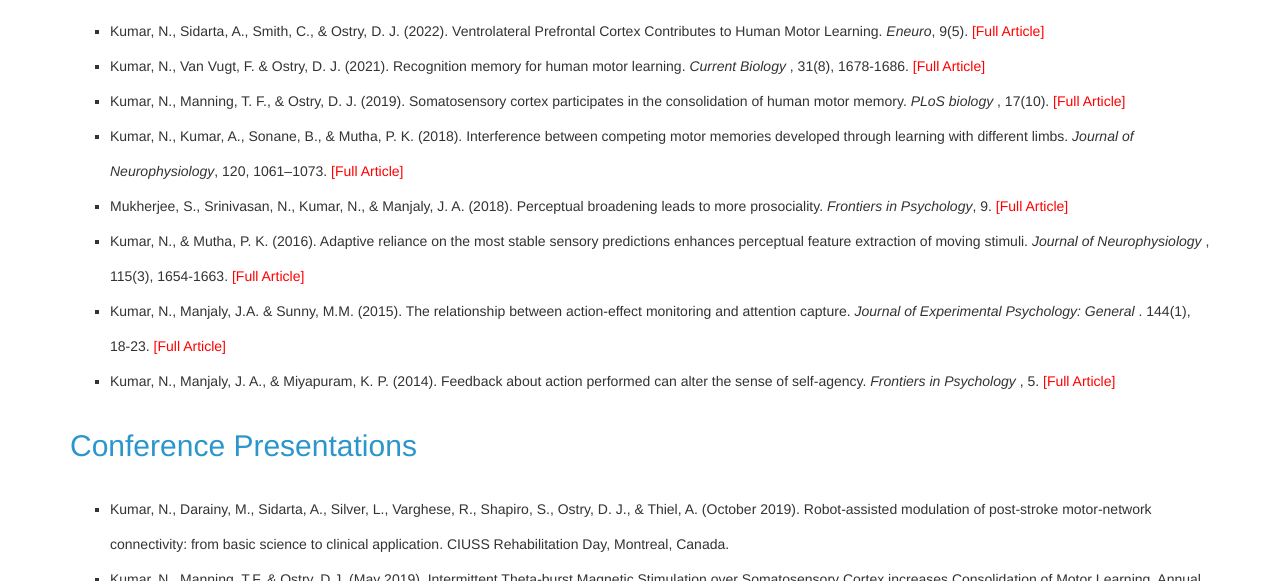
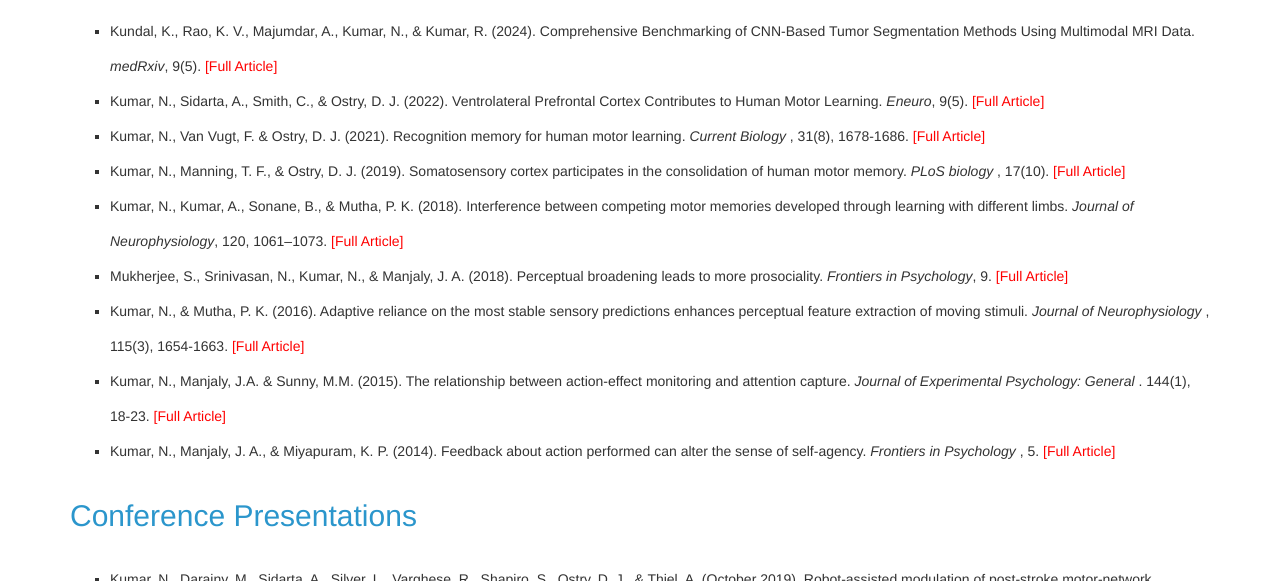
Before and after one commit to neerajiith/plasticity-lab, a plain HTML site: page publications.html in a window 1280 px wide. Shown: the part 519-1100 px from the top of the page. Drawn offline with Linux system fonts and the light colour scheme; files that its build step writes are made by us from their sources.

Commit message:
publication

```diff
--- a/publications.html
+++ b/publications.html
@@ -322,6 +322,10 @@
                         <h2 class="light bordered main-title"><span>Journal Articles</span></h2>
 
                        <ol style="list-style-type:square;">
+
+						<li> Kundal, K., Rao, K. V., Majumdar, A., Kumar, N., & Kumar, R.  (2024).
+							Comprehensive Benchmarking of CNN-Based Tumor Segmentation Methods Using Multimodal MRI Data. <i>medRxiv</i>, 9(5). <a href="https://www.medrxiv.org/content/10.1101/2024.01.22.24301602v1" target="_blank" style="color:red;">[Full Article] </a> </li>
+
 						  <li> Kumar, N., Sidarta, A., Smith, C., & Ostry, D. J. (2022).
 							Ventrolateral Prefrontal Cortex Contributes to Human Motor Learning. <i>Eneuro</i>, 9(5). <a href="https://www.eneuro.org/content/eneuro/9/5/ENEURO.0269-22.2022.full.pdf" target="_blank" style="color:red;">[Full Article] </a> </li>
 
```
